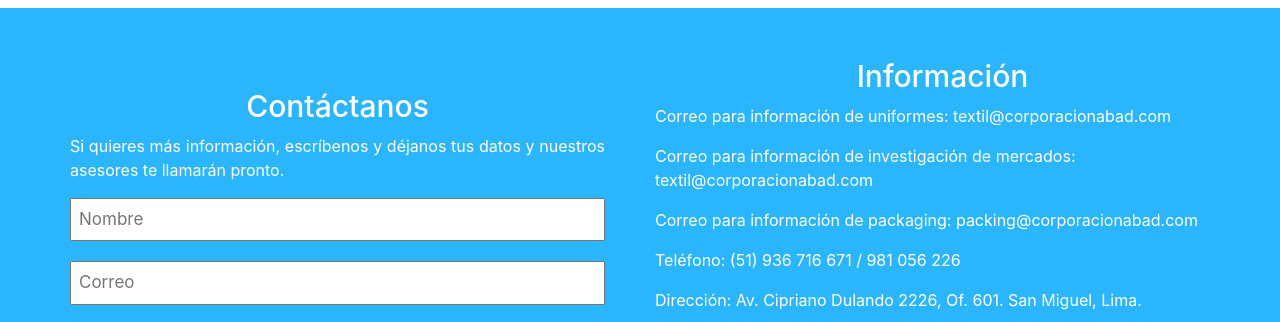
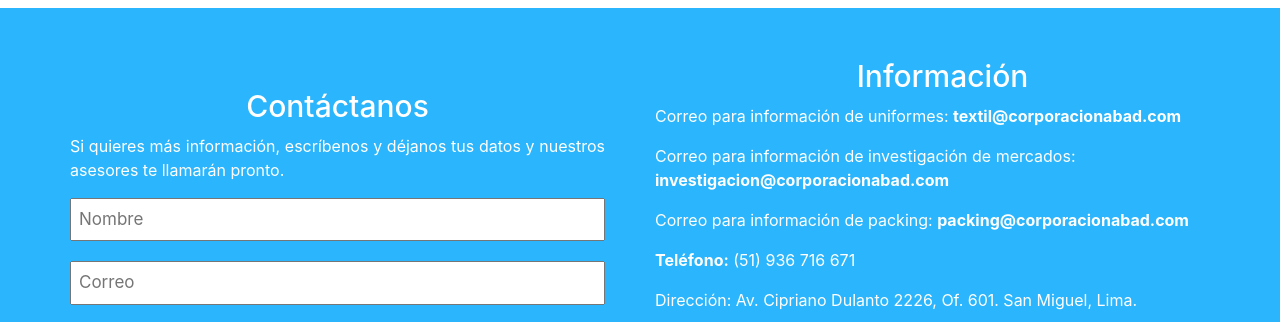
Before and after one commit to hectorvilla1988/corporacionabad, a plain HTML site: page servicios.html in a window 1280 px wide. Shown: the part 1703-2025 px from the top of the page. Drawn offline with nearby package versions, Linux system fonts and the light colour scheme; a script that the page names is missing.

Commit message:
correos correctos

```diff
--- a/servicios.html
+++ b/servicios.html
@@ -125,12 +125,12 @@
     <!-- DATOS DE INFORMACIÓN -->
               <div class="col-12 col-sm-12 col-md-6 col-lg-6 col-xl-6">
                 <section class="informacion">
-                  <h2>Información</h2>
-                  <p>Correo para información de uniformes: textil@corporacionabad.com</p>
-                  <p>Correo para información de investigación de mercados: textil@corporacionabad.com</p>
-                  <p>Correo para información de packaging: packing@corporacionabad.com</p>
-                  <p> Teléfono: (51) 936 716 671 / 981 056 226</p>
-                  <p>Dirección: Av. Cipriano Dulando 2226, Of. 601. San Miguel, Lima.</p>
+                <h2>Información</h2>
+                <p>Correo para información de uniformes: <strong>textil@corporacionabad.com</strong></p>
+                <p>Correo para información de investigación de mercados: <strong>investigacion@corporacionabad.com</strong></p>
+                <p>Correo para información de packing: <strong>packing@corporacionabad.com</strong></p>
+                <p><strong>Teléfono:</strong> (51) 936 716 671</p>
+                  <p>Dirección: Av. Cipriano Dulanto 2226, Of. 601. San Miguel, Lima.</p>
                   <h5>Nos encuentras también en:</h5>
                   <a href="https://www.facebook.com" target="_blank"><img  class="facebook" src="iconos/facebook.png" id="wobble-hor-bottom"></a>
                 </section>
```
Also changed, not shown: index.html (+4 -4 lines).
